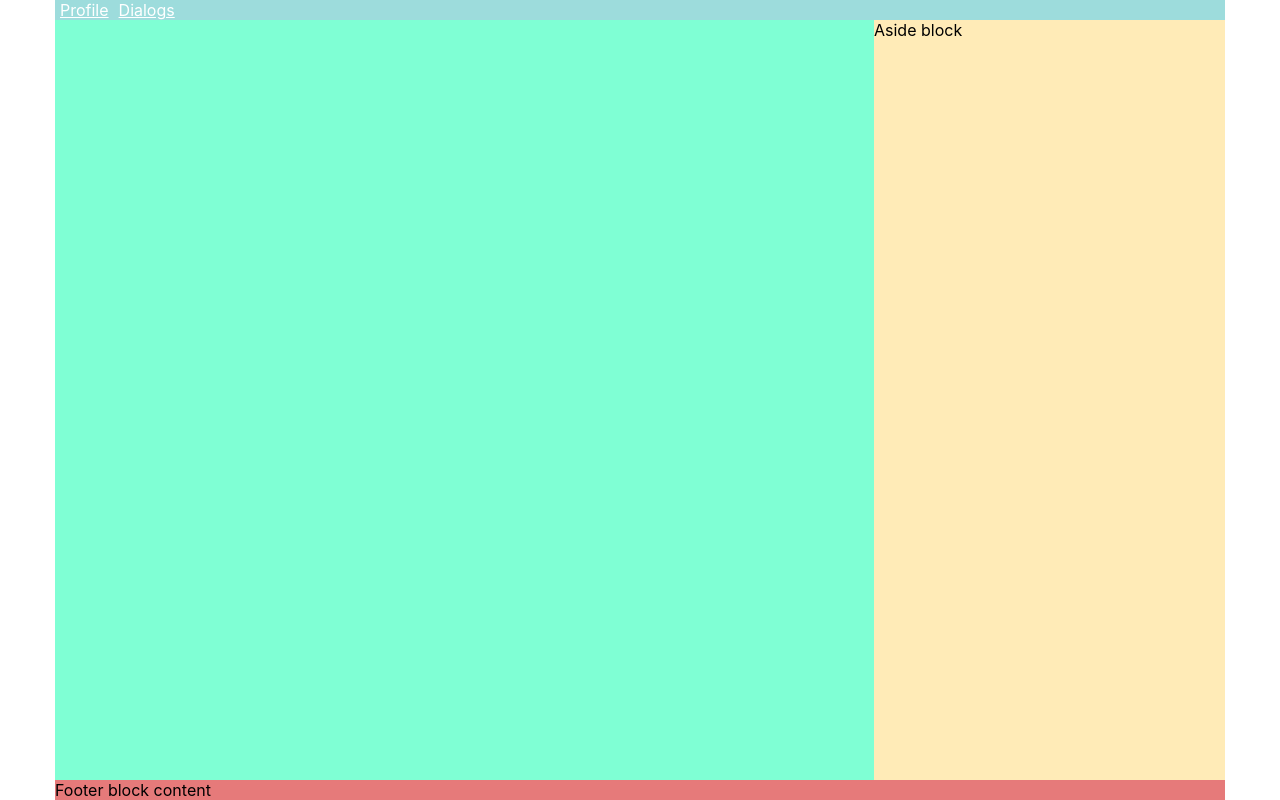
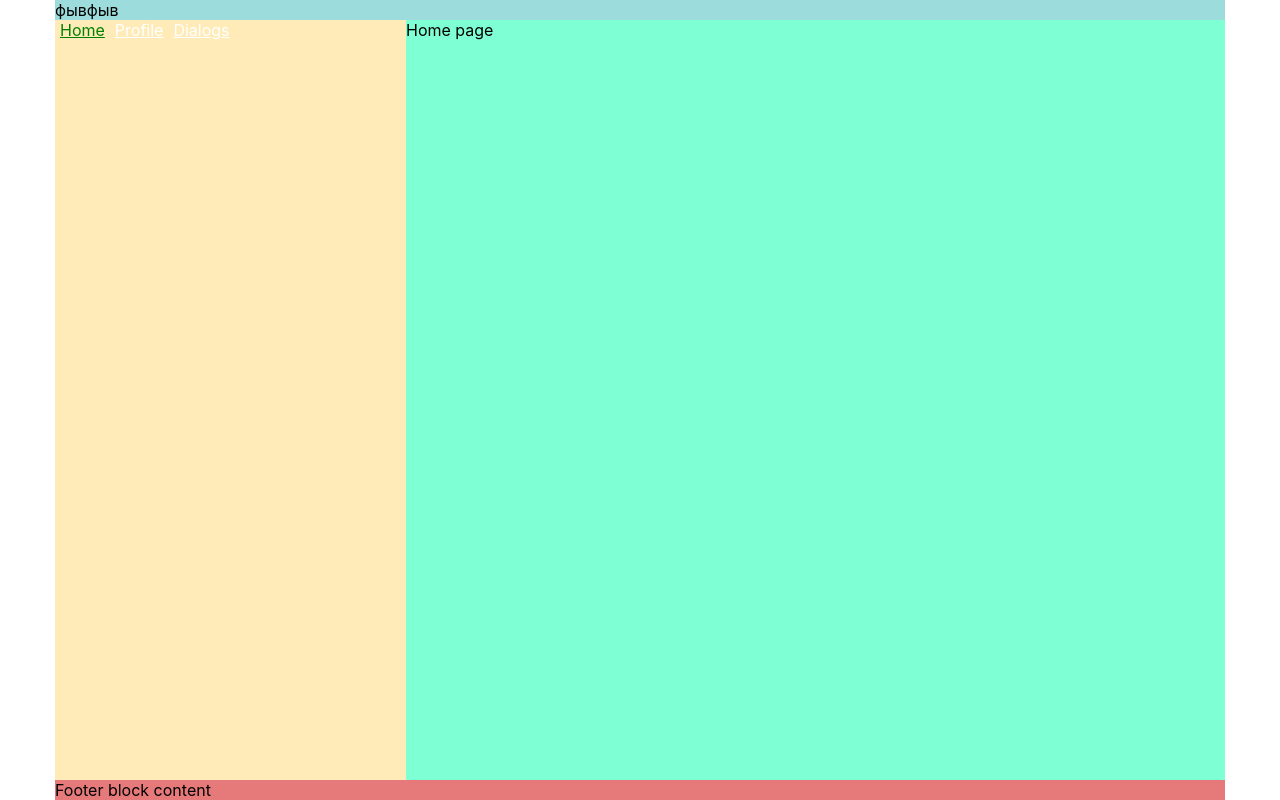
Before and after one commit to AndreyZhelezko/My-social-network, a React (Create React App) app: page / in a window 1280 px wide. Built offline with nearby package versions, Linux system fonts and the light colour scheme.

Commit message:
add Home and Route / - home

```diff
--- a/src/App.js
+++ b/src/App.js
@@ -13,8 +13,8 @@ const App = () => {
 			<div className="wraper_App">
 				<Header />
 				<main className="main">
+					<Aside />
 					<Content />
-					<Aside />
 				</main>
 				<Footer />
 			</div>
--- a/src/components/Aside/Aside.jsx
+++ b/src/components/Aside/Aside.jsx
@@ -1,11 +1,16 @@
 import React from 'react';
+import { NavLink } from 'react-router-dom';
 import modClass from './Aside.module.css';
 
 
 const Aside = () => {
 	return (
-		<aside className={modClass.wraper}>
-			Aside block
+		<aside className={modClass.wrapper}>
+			<nav className={modClass.nav}>
+				<NavLink exact to='/' activeClassName={modClass.active}>Home</NavLink>
+				<NavLink to='/profile' activeClassName={modClass.active}>Profile</NavLink>
+				<NavLink to='/Dialogs' activeClassName={modClass.active}>Dialogs</NavLink>
+			</nav>
 		</aside>
 	);
 }
--- a/src/components/Aside/Aside.module.css
+++ b/src/components/Aside/Aside.module.css
@@ -1,4 +1,12 @@
-.wraper {
+.wrapper {
 	width: 30%;
 	background: #ffebb7;
 }
+
+.nav a {
+	margin: 0 5px;
+	color: #fff;
+}
+.nav a.active {
+	color: green;
+}
--- a/src/components/Content/Content.jsx
+++ b/src/components/Content/Content.jsx
@@ -1,13 +1,16 @@
 import React from 'react';
 import { Route } from 'react-router-dom';
 import modClass from './Content.module.css';
+import Home from './Home/Home';
 import Profile from './Profile/Profile';
 import Dialogs from './Dialogs/Dialogs';
 
+
 const Content = () => {
 	return (
-		<div className={modClass.content}>
-			<Route path='/profile' component={Profile} />
+		<div className={modClass.wrapper}>
+			<Route exact path='/' component={Home} />
+			<Route path='/Profile' component={Profile} />
 			<Route path='/dialogs' component={Dialogs} />
 		</div>
 	);
--- a/src/components/Content/Content.module.css
+++ b/src/components/Content/Content.module.css
@@ -1,4 +1,4 @@
-.content {
+.wrapper {
 	width: 70%;
 	background: aquamarine;
 }
--- a/src/components/Content/Dialogs/Dialogs.jsx
+++ b/src/components/Content/Dialogs/Dialogs.jsx
@@ -3,7 +3,7 @@ import modClass from './Dialogs.module.css';
 
 const Dialogs = () => {
 	return (
-		<div className={modClass.wraper}>
+		<div className={modClass.wrapper}>
 			Dialogs block content
 		</div>
 	);
--- a/src/components/Content/Dialogs/Dialogs.module.css
+++ b/src/components/Content/Dialogs/Dialogs.module.css
@@ -1,4 +1,4 @@
-.wraper {
+.wrapper {
 	width: 100%;
 	background: slateblue;
 }
--- /dev/null
+++ b/src/components/Content/Home/Home.jsx
@@ -0,0 +1,13 @@
+import React from 'react'
+import modClass from './Home.module.css';
+
+
+const Home = () => {
+	return (
+		<div className={modClass.home}>
+			Home page
+		</div>
+	);
+}
+
+export default Home;
--- a/src/components/Header/Header.jsx
+++ b/src/components/Header/Header.jsx
@@ -1,15 +1,11 @@
 import React from 'react';
-import { NavLink } from 'react-router-dom';
 import modClass from './Header.module.css'
 
 
 const Header = () => {
 	return (
 		<header className={modClass.wraper}>
-			<nav className={modClass.nav}>
-				<NavLink to='/profile' activeClassName={modClass.active}>Profile</NavLink>
-				<NavLink to='/Dialogs' activeClassName={modClass.active}>Dialogs</NavLink>
-			</nav>
+			фывфыв
 		</header>
 	)
 }
--- a/src/components/Header/Header.module.css
+++ b/src/components/Header/Header.module.css
@@ -2,11 +2,3 @@
 	background: #9ddcdc;
 	grid-area: header;
 }
-
-.nav a {
-	margin: 0 5px;
-	color: #fff;
-}
-.nav a.active {
-	color: green;
-}
```
Also changed, not shown: src/components/Content/Home/Home.module.css (added), 1 other file (tests, documents, lock files or other folders).
